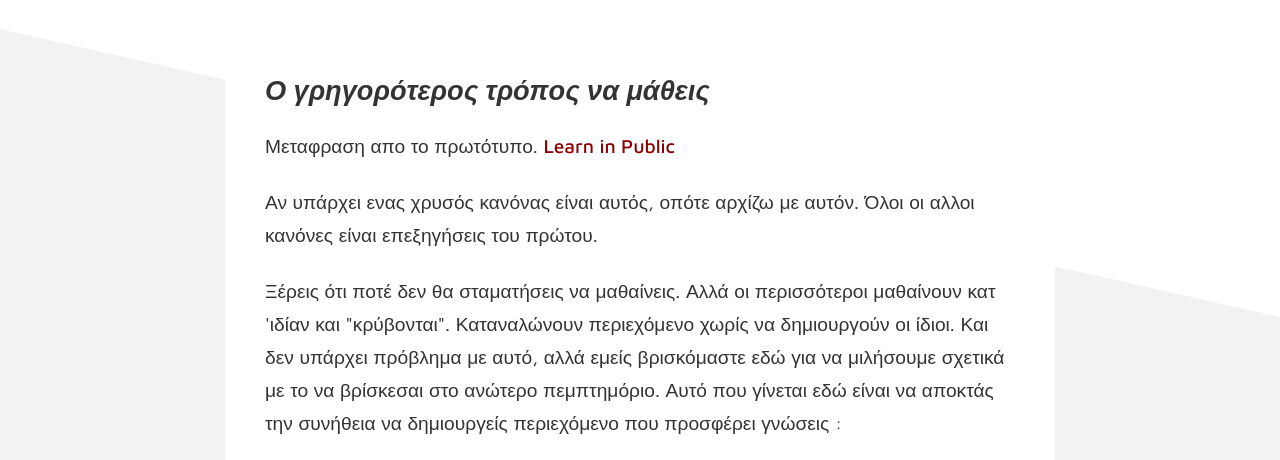
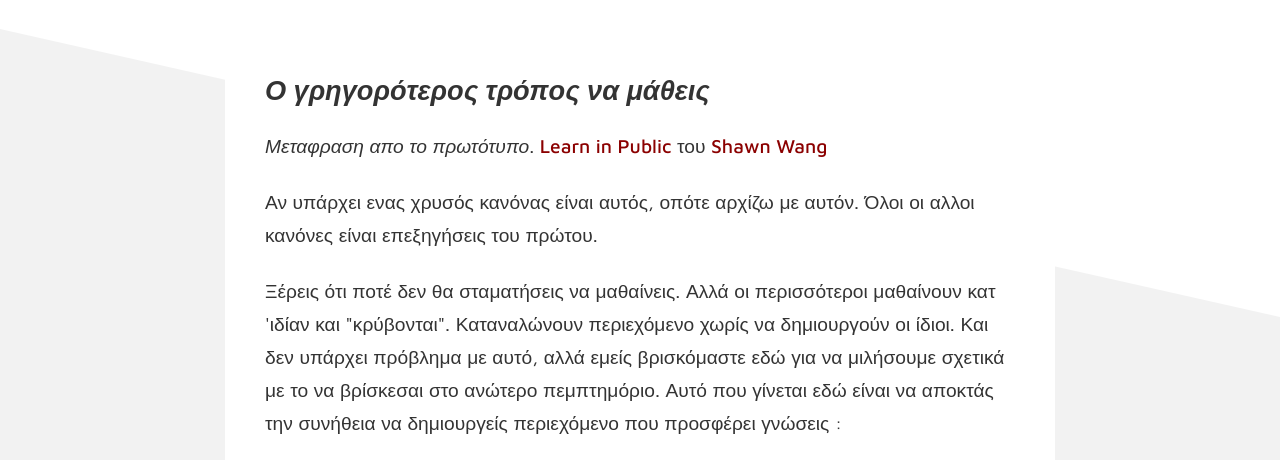
Before and after one commit to raptisj/johnraptis.dev, a Gatsby site: page /learn-in-public-greek/ in a window 1280 px wide. Shown: the part 291-751 px from the top of the page. Built offline with nearby package versions, Linux system fonts and the light colour scheme; Gatsby itself is replaced by a stand-in of ours; some packages are replaced by stand-ins of ours.

Commit message:
typo/format

```diff
--- a/content/blog/learn-in-public-greek/index.md
+++ b/content/blog/learn-in-public-greek/index.md
@@ -7,7 +7,7 @@ template: post
 
 ## _Ο γρηγορότερος τρόπος να μάθεις_
 
-Μεταφραση απο το πρωτότυπο. [Learn in Public](https://www.swyx.io/writing/learn-in-public/)
+_Μεταφραση απο το πρωτότυπο_. [Learn in Public](https://www.swyx.io/writing/learn-in-public/) του [Shawn Wang](https://twitter.com/swyx)
 
 Αν υπάρχει ενας χρυσός κανόνας είναι αυτός, οπότε αρχίζω με αυτόν. Όλοι οι αλλοι κανόνες είναι επεξηγήσεις του πρώτου.
 
```
Also changed, not shown: content/assets/meme (1).svg (added), content/assets/meme.svg (added).
